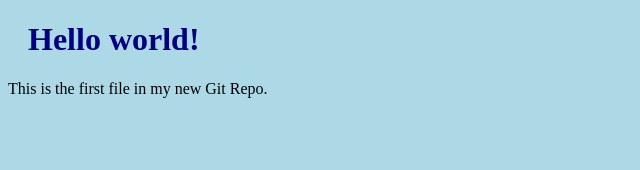
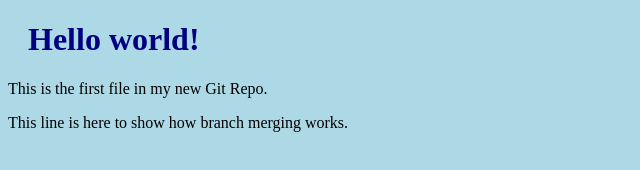
Before and after one commit to drewbhardwaj/hello-git, a plain HTML site: page index.html in a window 1280 px wide. Shown: the whole page, without its empty margins (0-640 px from the left). Drawn offline with Linux system fonts and the light colour scheme.

Commit message:
updated index.html with em-fix and a line

```diff
--- a/index.html
+++ b/index.html
@@ -8,6 +8,7 @@
 
 <h1>Hello world!</h1>
 <p>This is the first file in my new Git Repo.</p>
+<p> This line is here to show how branch merging works.</p>
 
 </body>
 </html>
```
